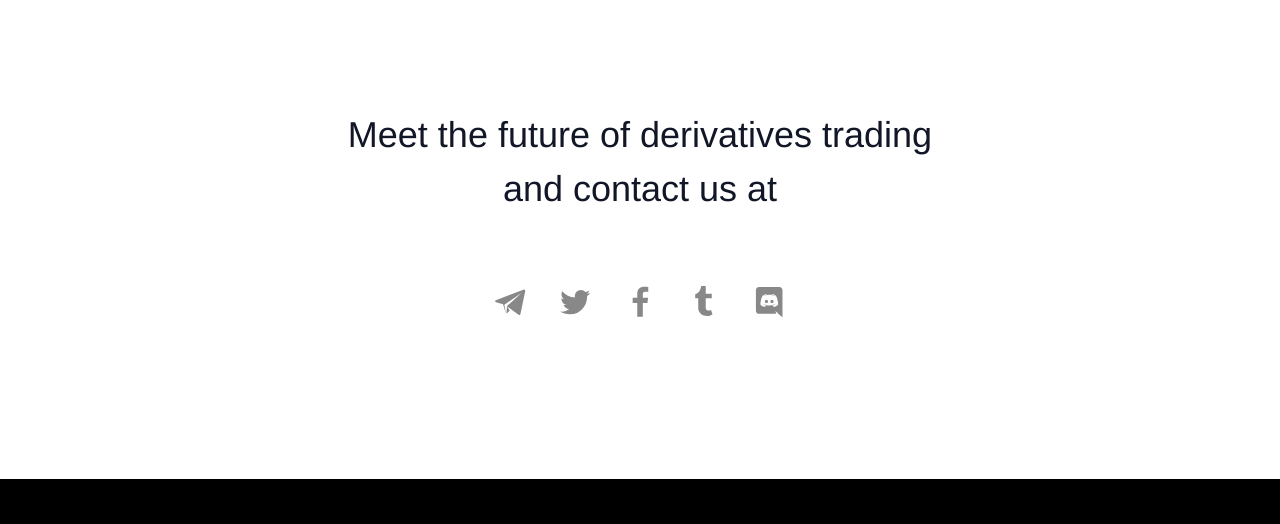
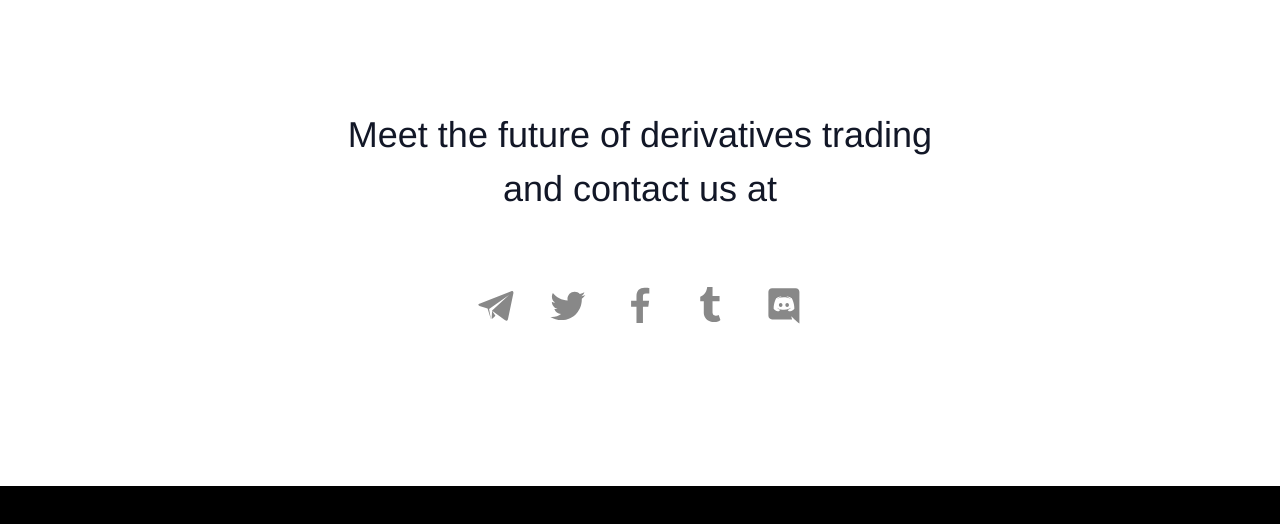
Before and after one commit to tzuchaine/derify-protocol, a Next.js app: page /Home/ContactUs in a window 1280 px wide. Shown: the top 524 px of the page. Built offline with nearby package versions, Linux system fonts and the light colour scheme.

Commit message:
edit styles

```diff
--- a/common/layout/Layout.module.scss
+++ b/common/layout/Layout.module.scss
@@ -105,7 +105,7 @@
 
     @media screen and (max-width: map-get($grid-breakpoints, sm )) {
       .navbar {
-        margin: 1.6rem 1.2rem;
+        margin: 1.6rem 0;
       }
     }
   }
--- a/common/layout/NavigationMenu.module.scss
+++ b/common/layout/NavigationMenu.module.scss
@@ -91,7 +91,7 @@ $menu-padding: 3rem;
 .mobile {
   position: absolute;
   top: 0;
-  left: -140px;
+  left: -128px;
 
   .menu {
     position: relative;
--- a/pages/Home/ContactUs.module.scss
+++ b/pages/Home/ContactUs.module.scss
@@ -18,16 +18,16 @@
     .icon {
       cursor: pointer;
       color: #888;
-      width: 7.2rem;
-      height: 7.2rem;
+      width: 8rem;
+      height: 8rem;
       border-radius: 4px;
       display: inline-flex;
       align-items: center;
       justify-content: center;
 
       svg {
-        width: 3.6rem;
-        height: 3.6rem;
+        width: 4.2rem;
+        height: 4.2rem;
       }
 
       &:hover {
```
